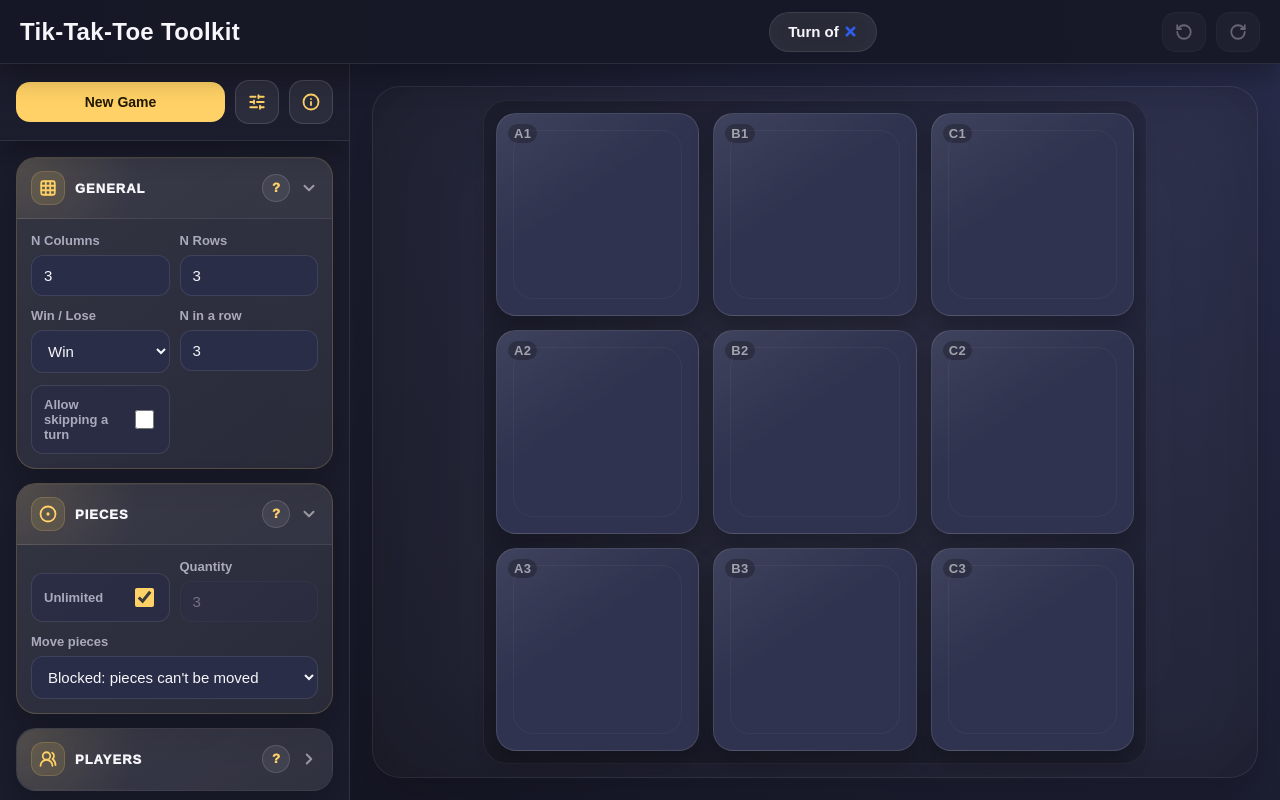
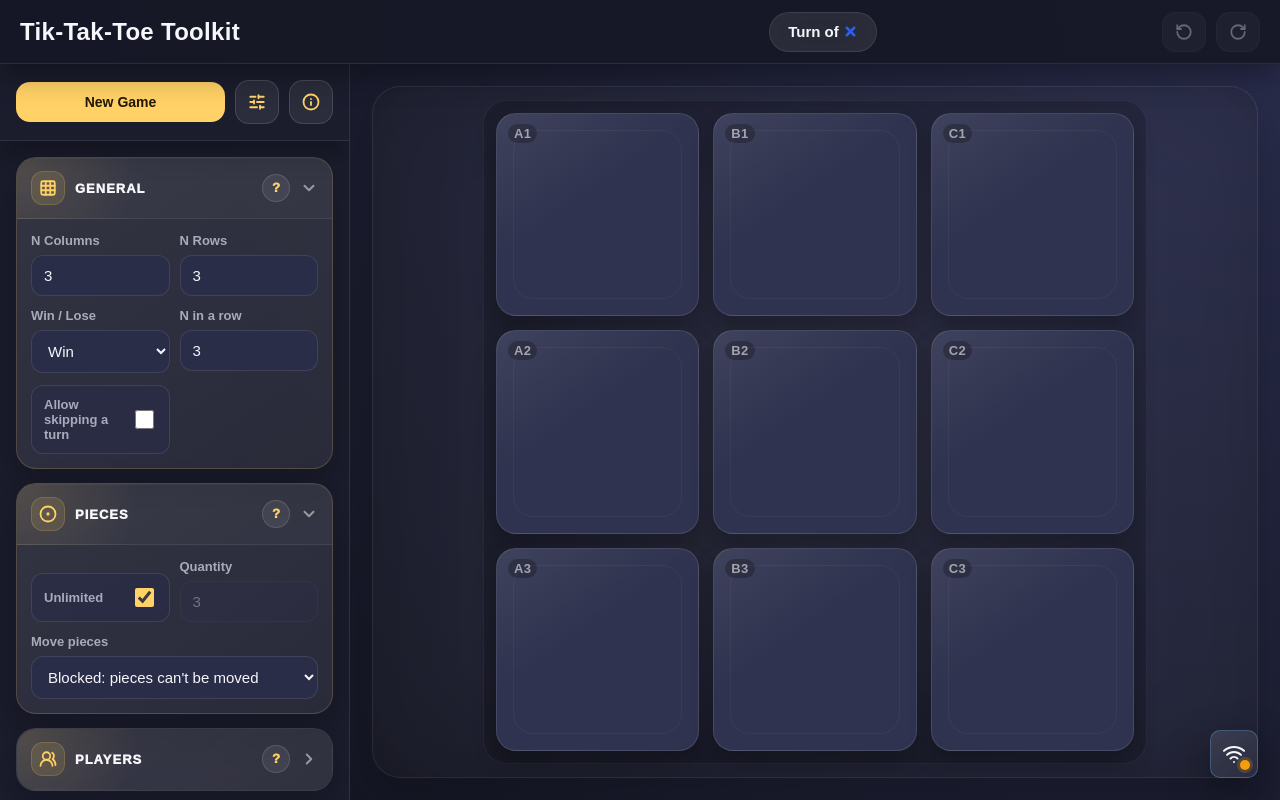
Before and after one commit to Spiral-Eye-Games/tik-tak-toe-toolkit, a React (Vite) app: page / in a window 1280 px wide. Built offline with nearby package versions, Linux system fonts and the light colour scheme.

Commit message:
online release

```diff
--- a/src/App.tsx
+++ b/src/App.tsx
@@ -8,7 +8,6 @@ import { TopBar } from "./components/TopBar";
 import { DEFAULT_CONFIG, DEFAULT_ROSTER } from "./game/defaults";
 import { loadLastSettings } from "./game/sessionCache";
 import { t } from "./i18n";
-import { isDev } from "./isDev";
 import { getStatusText } from "./game/formatters";
 import { createInitialGameState, reduceGameState } from "./game/reducer";
 import { mustMovePiece } from "./game/rules";
@@ -20,7 +19,6 @@ import { usePendingGravityRotation } from "./hooks/usePendingGravityRotation";
 import { useMultiplayer } from "./multiplayer/useMultiplayer";
 
 export default function App() {
-  const isDevUrl = useMemo(() => isDev(), []);
   const skipDraftPersistForClientRef = useRef(false);
 
   const {
@@ -56,7 +54,7 @@ export default function App() {
     applyGameActionAsHost: applyGameAction,
     replaceGameState,
     replaceDraftConfig,
-    persistNickname: !isDevUrl,
+    persistNickname: true,
     onClientSessionEnd: restoreCachedSettingsAfterClientSession
   });
   skipDraftPersistForClientRef.current = multiplayer.isClient;
@@ -180,7 +178,7 @@ export default function App() {
         onClose={closeModal}
       />
 
-      {isDevUrl && <FloatingMultiplayerPanel multiplayer={multiplayer} />}
+      <FloatingMultiplayerPanel multiplayer={multiplayer} />
 
       {multiplayer.hostDisconnectedToastOpen && (
         <div className="host-disconnect-toast-layer" role="status" aria-live="polite">
```
Also changed, not shown: 1 other file (tests, documents, lock files or other folders).
